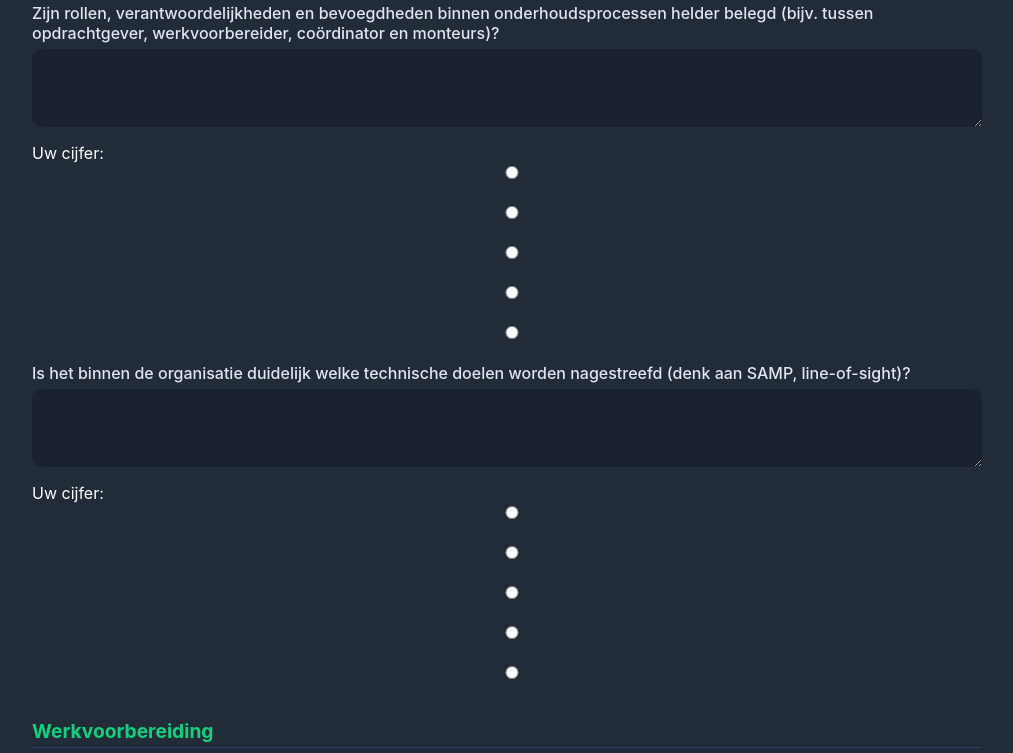
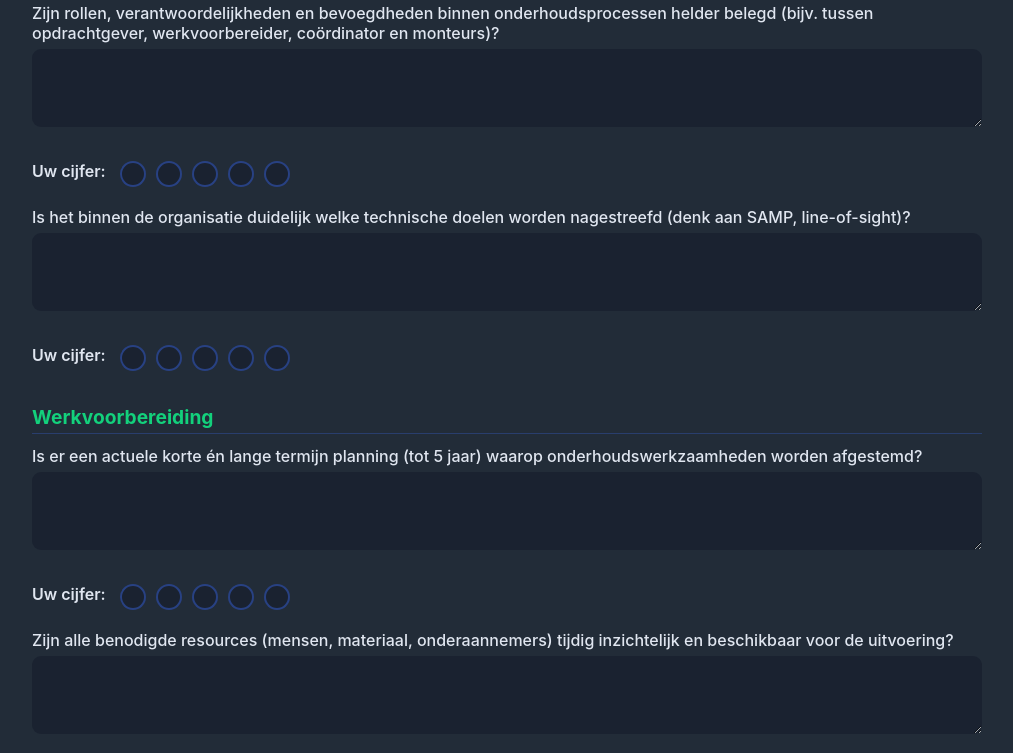
Before and after one commit to Veerenstael/QuickScan, a plain HTML site: page Frontend/index.html in a window 1280 px wide. Shown: the part 1370-2123 px from the top of the page, without its empty margins (133-1146 px from the left). Drawn offline with Linux system fonts and the light colour scheme.

Commit message:
Update style.css

```diff
--- a/Frontend/style.css
+++ b/Frontend/style.css
@@ -218,3 +218,74 @@ button.reset-btn:hover { background: #3b4970; }
   color: #e0e6f0;
   line-height: 1.5;
 }
+
+/* ---------- Nieuw: Scorebolletjes (Uw cijfer 1–5) ---------- */
+.score-dots {
+  display: flex;
+  align-items: center;
+  gap: 12px;
+  margin: 6px 0 14px;
+}
+
+.score-dots .label {
+  color: #e0e6f0;
+  font-weight: 600;
+  margin-right: 2px;
+  white-space: nowrap;
+}
+
+.score-dots .dots {
+  display: inline-flex;
+  gap: 10px;
+}
+
+/* verberg native radios maar houd toegankelijk */
+.score-dots input[type="radio"] {
+  position: absolute;
+  opacity: 0;
+  width: 0;
+  height: 0;
+}
+
+.score-dots label.dot {
+  width: 22px;
+  height: 22px;
+  border-radius: 50%;
+  background: #1a2230;
+  border: 2px solid #3e70ff66;
+  cursor: pointer;
+  display: inline-flex;
+  align-items: center;
+  justify-content: center;
+  transition: transform .08s ease, box-shadow .12s ease, border-color .12s ease;
+  box-shadow: 0 0 0 0 rgba(62,112,255,0);
+}
+
+.score-dots label.dot:hover {
+  transform: scale(1.06);
+  border-color: #3e70ff;
+}
+
+.score-dots input[type="radio"]:checked + label.dot {
+  border-color: #13d17c;
+  box-shadow: 0 0 0 4px rgba(19,209,124,0.18);
+}
+
+.score-dots .dot::after {
+  content: "";
+  width: 10px;
+  height: 10px;
+  border-radius: 50%;
+  background: transparent;
+}
+
+/* “gevuld” bolletje bij checked */
+.score-dots input[type="radio"]:checked + .dot::after {
+  background: #13d17c;
+}
+
+/* Toegankelijkheid: focusring via label */
+.score-dots input[type="radio"]:focus + label.dot {
+  outline: 2px solid #3e70ff;
+  outline-offset: 2px;
+}
```
